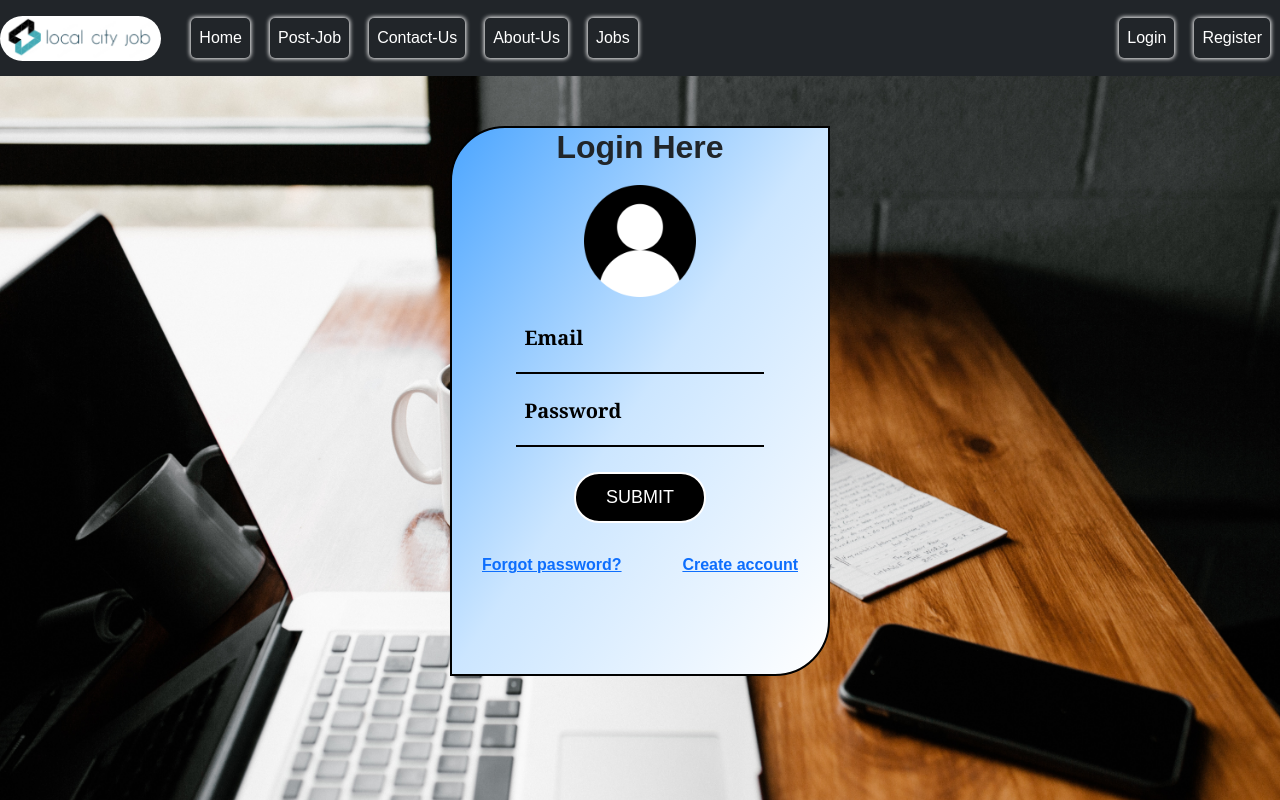
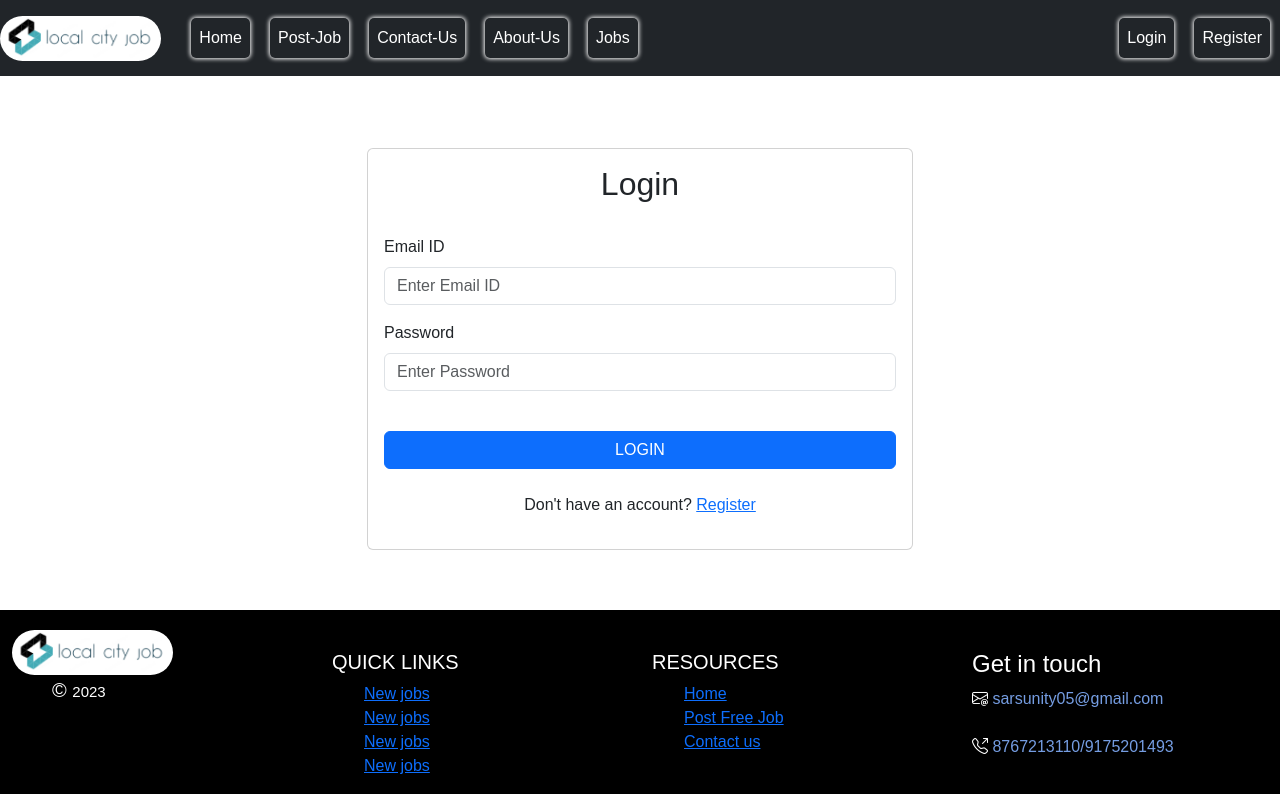
Before and after one commit to SnehalBarate/Local-City-Job-Portal, a PHP site: page /login.php in a window 1280 px wide. Run offline with PHP 8.4, Linux system fonts and the light colour scheme.

Commit message:
login.php

```diff
--- a/login.php
+++ b/login.php
@@ -2,17 +2,25 @@
   require_once('static/lib/functions.php');
   $fcall = new class_functions();
 
-  // Logout
+  /* =========================
+     LOGOUT
+     ========================= */
+
   if(isset($_GET['logout']))
   {
-    unset($_SESSION['logged_in']);
+    session_destroy();
+
     header("location:login.php");
     exit();
   }
 
   $flag = 0;
 
-  // Login
+
+  /* =========================
+     LOGIN
+     ========================= */
+
   if(isset($_POST['submit_btn']))
   {
     $var_email_id = $_POST['email_id'];
@@ -30,8 +38,10 @@
       {
         $flag = 3;
 
-        // Store only login status.
-        // Mobile number is NOT stored in session.
+        /*
+         * ONLY LOGIN STATUS IS STORED.
+         * Username/mobile number is NOT stored.
+         */
         $_SESSION['logged_in'] = true;
 
         header("location:index.php");
@@ -44,7 +54,6 @@
     }
   }
 ?>
-
 
 <!doctype html>
 <html lang="en">
@@ -71,6 +80,7 @@
   <link href="https://cdn.jsdelivr.net/npm/bootstrap@5.3.0/dist/css/bootstrap.min.css"
         rel="stylesheet"/>
 
+
   <script src="https://code.jquery.com/jquery-3.3.1.slim.min.js"
           crossorigin="anonymous"></script>
 
@@ -80,16 +90,18 @@
   <script src="https://cdn.jsdelivr.net/npm/bootstrap@4.3.1/dist/js/bootstrap.min.js"
           crossorigin="anonymous"></script>
 
+
   <title>Login</title>
 
 </head>
 
 
-<body style="background-image: url('static/images/regbg2.jpg');"
-      class="regbackground">
+<body>
 
 
-  <!-- NAVBAR -->
+<!-- =========================
+     NAVBAR
+     ========================= -->
 
 <nav class="navbar navbar-expand-lg navbar-dark bg-dark">
 
@@ -101,7 +113,10 @@
   <button class="navbar-toggler"
           type="button"
           data-toggle="collapse"
-            data-target="#navbarSupportedContent">
+          data-target="#navbarSupportedContent"
+          aria-controls="navbarSupportedContent"
+          aria-expanded="false"
+          aria-label="Toggle navigation">
 
     <span class="navbar-toggler-icon"></span>
 
@@ -117,34 +132,50 @@
     <ul class="navbar-nav mr-auto">
 
       <li class="nav-item active">
+
         <a class="nav-link menu1"
            href="index.php">
+
           Home
+
         </a>
+
       </li>
 
 
       <li class="nav-item active">
+
         <a class="nav-link menu1"
            href="post_job.php">
+
           Post-Job
+
         </a>
+
       </li>
 
 
       <li class="nav-item active">
+
         <a class="nav-link menu1"
            href="contact_us.php">
+
           Contact-Us
+
         </a>
+
       </li>
 
 
       <li class="nav-item active">
+
         <a class="nav-link menu1"
            href="about-us.php">
+
           About-Us
+
         </a>
+
       </li>
 
 
@@ -183,13 +214,32 @@
 
     <ul class="navbar-nav ms-auto">
 
-        <?php if(!isset($_SESSION['logged_in'])) : ?>
+      <?php if(isset($_SESSION['logged_in']) && $_SESSION['logged_in'] === true) : ?>
+
+        <!-- LOGGED IN -->
+
+        <li class="nav-item active">
+
+          <a class="nav-link menu1"
+             href="index.php?logout=1">
+
+            Log-out
+
+          </a>
+
+        </li>
+
+      <?php else: ?>
+
+        <!-- NOT LOGGED IN -->
 
         <li class="nav-item active">
 
           <a class="nav-link menu1"
              href="login.php">
+
             Login
+
           </a>
 
         </li>
@@ -199,18 +249,9 @@
 
           <a class="nav-link menu1"
              href="registration.php">
+
             Register
-            </a>
 
-          </li>
-
-        <?php else: ?>
-
-          <li class="nav-item active">
-
-            <a class="nav-link menu1"
-               href="index.php?logout=1">
-              Log-out
           </a>
 
         </li>
@@ -224,125 +265,266 @@
 </nav>
 
 
-  <!-- LOGIN BOX -->
-
-  <div class="logo_box"
-       style="margin-top: 50px">
+<br><br><br>
 
 
-    <h2 style="margin-bottom: 15px; font-weight:bold;">
-      Login Here
+<!-- =========================
+     LOGIN FORM
+     ========================= -->
+
+<div class="container">
+
+  <div class="row justify-content-center">
+
+    <div class="col-md-6">
+
+
+      <div class="card">
+
+        <div class="card-body">
+
+
+          <h2 class="text-center">
+            Login
           </h2>
 
-
-    <img src="static/images/profile.png"
-         class="img_set" />
+          <br>
 
 
-    <!-- USER NOT REGISTERED -->
+          <?php if($flag == 1): ?>
 
-    <?php if($flag == 1) : ?>
+            <div class="alert alert-danger">
 
-      <div class="alert alert-danger"
-           role="alert">
-
-        This user is not registered with us.
+              Email ID not found.
 
             </div>
 
           <?php endif; ?>
 
 
-    <!-- INCORRECT PASSWORD -->
+          <?php if($flag == 2): ?>
 
-    <?php if($flag == 2) : ?>
+            <div class="alert alert-danger">
 
-      <div class="alert alert-danger"
-           role="alert">
-
-        Incorrect password.
+              Incorrect Password.
 
             </div>
 
           <?php endif; ?>
 
 
-    <!-- LOGIN FORM -->
+          <?php if($flag == 3): ?>
+
+            <div class="alert alert-success">
+
+              Login Successful.
+
+            </div>
+
+          <?php endif; ?>
+
 
           <form action="login.php"
-          method="post">
+                method="POST">
 
 
-      <div class="form">
+            <!-- EMAIL -->
+
+            <div class="form-group">
+
+              <label>
+                Email ID
+              </label>
 
               <input type="email"
                      name="email_id"
-               placeholder=" "
-               class="textbox"
-               required />
-
-        <label class="form-label">
-          Email
-        </label>
+                     class="form-control"
+                     placeholder="Enter Email ID"
+                     required>
 
             </div>
 
 
-      <div class="form">
+            <!-- PASSWORD -->
+
+            <div class="form-group">
+
+              <label>
+                Password
+              </label>
 
               <input type="password"
                      name="password"
-               placeholder=" "
-               class="textbox"
-               required />
+                     class="form-control"
+                     placeholder="Enter Password"
+                     required>
 
-        <label class="form-label">
-          Password
-        </label>
+            </div>
+
+
+            <br>
 
 
             <input type="submit"
-               value="SUBMIT"
-               class="btn_desi"
-               name="submit_btn" />
+                   name="submit_btn"
+                   value="LOGIN"
+                   class="btn btn-primary btn-block">
 
-      </div>
 
           </form>
 
 
-    <!-- LOGIN LINKS -->
+          <br>
 
-    <div class="login_container">
 
-      <span>
+          <p class="text-center">
 
-        <a href="forgot_pass.html"
-           style="float:left;">
+            Don't have an account?
 
-          Forgot password?
-
+            <a href="registration.php">
+              Register
             </a>
 
-      </span>
+          </p>
 
 
-      <span>
-
-        <a href="registration.php"
-           style="float:right;">
-
-          Create account
-
-        </a>
-
-      </span>
+        </div>
 
       </div>
 
 
     </div>
 
+  </div>
+
+</div>
+
+
+<!-- =========================
+     FOOTER
+     ========================= -->
+
+<footer>
+
+  <div class="container-fluid footer_desi">
+
+    <div class="row">
+
+
+      <div class="col-md-3">
+
+        <img src="static/images/logoimg.png"
+             alt="logo"
+             class="logo"
+             style="margin-top:20px;"/>
+
+        <br>
+
+        <span style="font-size:20px; margin-left:40px;">
+          &copy;
+        </span>
+
+        <span style="font-size:15px; margin-top:20px;">
+          2023
+        </span>
+
+      </div>
+
+
+      <div class="col-md-3">
+
+        <h5 style="margin-top:40px;">
+          QUICK LINKS
+        </h5>
+
+        <ul type="none">
+
+          <a href="#">
+            <li>New jobs</li>
+          </a>
+
+          <a href="#">
+            <li>New jobs</li>
+          </a>
+
+          <a href="#">
+            <li>New jobs</li>
+          </a>
+
+          <a href="#">
+            <li>New jobs</li>
+          </a>
+
+        </ul>
+
+      </div>
+
+
+      <div class="col-md-3">
+
+        <h5 style="margin-top:40px;">
+          RESOURCES
+        </h5>
+
+        <ul type="none">
+
+          <a href="index.php">
+            <li>Home</li>
+          </a>
+
+          <a href="post_job.php">
+            <li>Post Free Job</li>
+          </a>
+
+          <a href="contact_us.php">
+            <li>Contact us</li>
+          </a>
+
+        </ul>
+
+      </div>
+
+
+      <div class="col-md-3">
+
+        <h4 style="margin-top:40px;">
+          Get in touch
+        </h4>
+
+
+        <div class="icon-list">
+
+          <i class="bi bi-envelope-at"></i>
+
+          <span style="color:rgb(117, 157, 226);">
+            sarsunity05@gmail.com
+          </span>
+
+          <br><br>
+
+        </div>
+
+
+        <div class="icon-list">
+
+          <i class="bi bi-telephone-outbound"></i>
+
+          <span style="color:rgb(117, 157, 226);">
+            8767213110/9175201493
+          </span>
+
+        </div>
+
+      </div>
+
+
+    </div>
+
+  </div>
+
+</footer>
+
+
 </body>
 
 </html>
```
Lines whose indentation alone changed are shown as unchanged.
